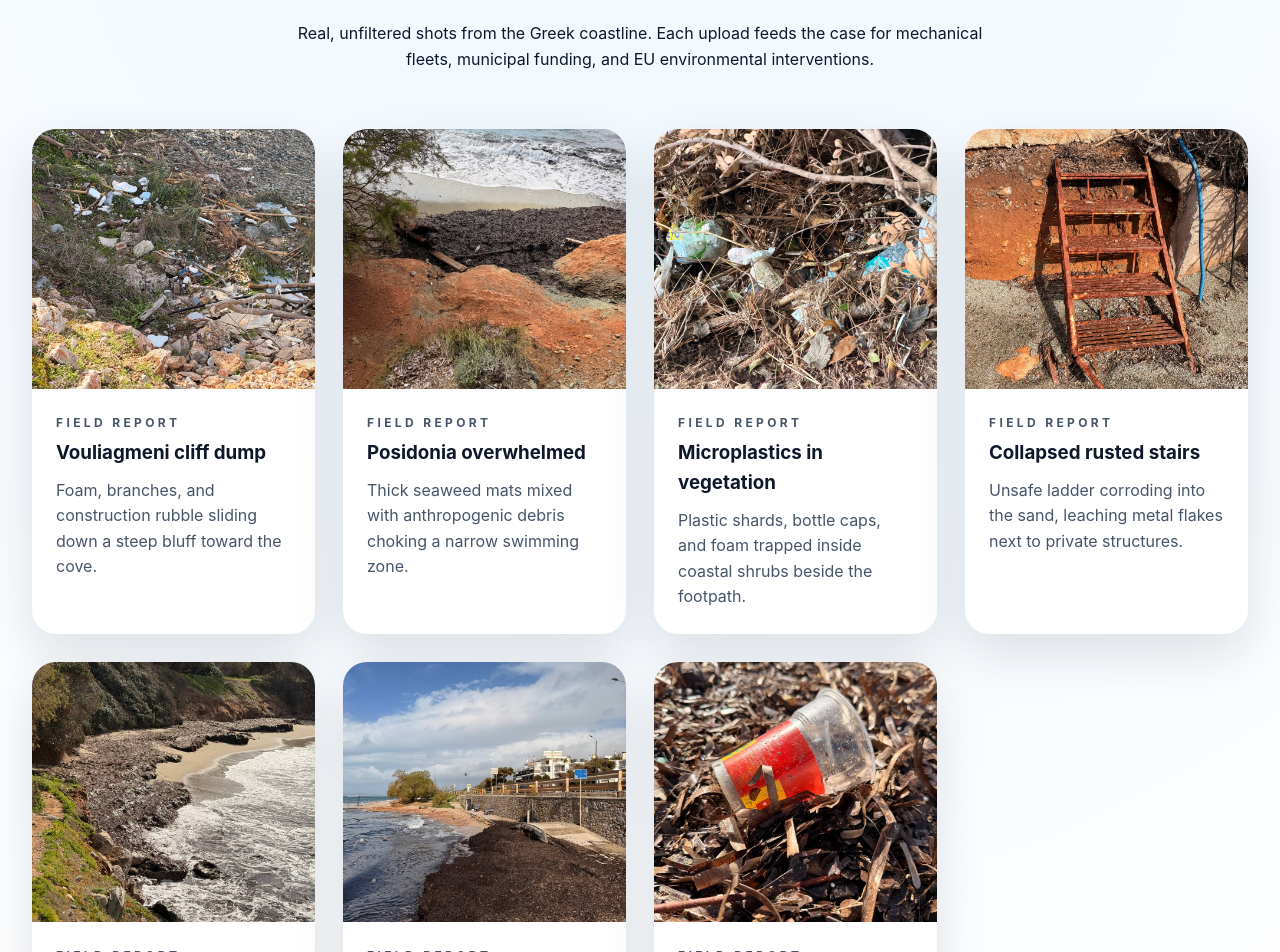
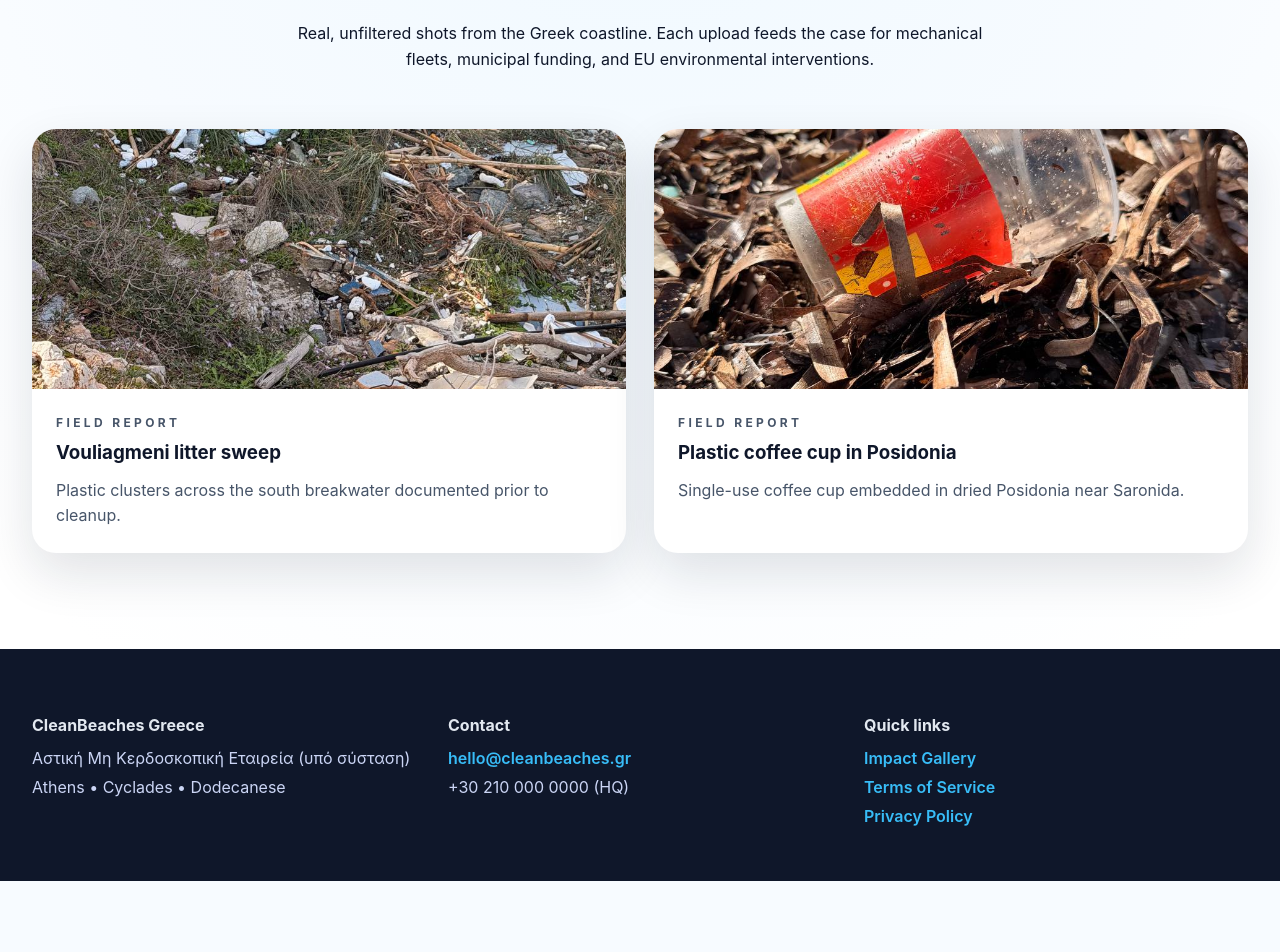
Before and after one commit to hackemy/cleanbeaches, a Vue app: page /problem in a window 1280 px wide. Shown: the part 200-1152 px from the top of the page. After the commit the page ends 1081 px from the top, so only its background shows below. Built offline with nearby package versions, Linux system fonts and the light colour scheme.

Commit message:
refactor: drive problem gallery from geoMedia dataset

```diff
--- a/src/data/geoMedia.json
+++ b/src/data/geoMedia.json
@@ -3,28 +3,31 @@
     "id": "sample-vouliagmeni-20250215",
     "title": "Vouliagmeni litter sweep",
     "description": "Plastic clusters across the south breakwater documented prior to cleanup.",
-    "capturedAt": "2025-02-15T09:32:00+02:00",
+    "location": "Vouliagmeni, Attica",
+    "capturedAt": "2025-12-27T14:56:06+02:00",
     "coords": {
-      "lat": 37.8096,
-      "lng": 23.7762
+      "lat": 37.691283,
+      "lng": 23.452586
     },
-    "photo": "/media/placeholder.jpg",
+    "photo": "problem-media/vouliagmeni-debris-01.jpg",
+    "showInGallery": true,
     "notes": [
-      "iPhone 17 Pro Max metadata",
-      "Sea state calm",
-      "Reported to Municipality of Vari-Voula-Vouliagmeni"
+      "Extracted from HEIC EXIF via ExifTool",
+      "South breakwater pilot evidence point"
     ]
   },
   {
     "id": "voula-cup-07",
     "title": "Plastic coffee cup in Posidonia",
     "description": "Single-use coffee cup embedded in dried Posidonia near Saronida.",
-    "capturedAt": "2026-02-16T00:00:00+02:00",
+    "location": "Saronida, Attica",
+    "capturedAt": "2026-02-16T10:48:05+02:00",
     "coords": {
       "lat": 37.74793042220487,
       "lng": 23.904861990932236
     },
     "photo": "problem-media/voula-cup-07.jpg",
+    "showInGallery": true,
     "notes": [
       "Coordinates provided manually",
       "Evidence from Saronida coastline"
--- a/src/data/problemCases.js
+++ b/src/data/problemCases.js
@@ -1,46 +1,14 @@
-const problemCases = [
-  {
-    id: 'vouliagmeni-debris-01',
-    title: 'Vouliagmeni cliff dump',
-    description: 'Foam, branches, and construction rubble sliding down a steep bluff toward the cove.',
-    photo: 'problem-media/vouliagmeni-debris-01.jpg',
-  },
-  {
-    id: 'vouliagmeni-posidonia-02',
-    title: 'Posidonia overwhelmed',
-    description: 'Thick seaweed mats mixed with anthropogenic debris choking a narrow swimming zone.',
-    photo: 'problem-media/vouliagmeni-posidonia-02.jpg',
-  },
-  {
-    id: 'vouliagmeni-shrub-03',
-    title: 'Microplastics in vegetation',
-    description: 'Plastic shards, bottle caps, and foam trapped inside coastal shrubs beside the footpath.',
-    photo: 'problem-media/vouliagmeni-shrub-03.jpg',
-  },
-  {
-    id: 'vouliagmeni-rust-04',
-    title: 'Collapsed rusted stairs',
-    description: 'Unsafe ladder corroding into the sand, leaching metal flakes next to private structures.',
-    photo: 'problem-media/vouliagmeni-rust-04.jpg',
-  },
-  {
-    id: 'vouliagmeni-cove-05',
-    title: 'Untouched cove buildup',
-    description: 'Remote pocket cove buried under meters of rotting seagrass and drifted trash.',
-    photo: 'problem-media/vouliagmeni-cove-05.jpg',
-  },
-  {
-    id: 'voula-promenade-06',
-    title: 'Voula promenade overflow',
-    description: 'Urban shoreline promenade inundated with seaweed and debris, blocking public access.',
-    photo: 'problem-media/voula-promenade-06.jpg',
-  },
-  {
-    id: 'voula-cup-07',
-    title: 'Plastic coffee cup in Posidonia',
-    description: 'Single-use coffee cup wedged into dried Posidonia near Saronida.',
-    photo: 'problem-media/voula-cup-07.jpg',
-  },
-]
+import geoMedia from './geoMedia.json'
+
+// Derive problem cases from geoMedia dataset so the gallery and the map
+// share the same source of truth.
+const problemCases = geoMedia
+  .filter((entry) => entry.showInGallery && entry.photo)
+  .map((entry) => ({
+    id: entry.id,
+    title: entry.title,
+    description: entry.description,
+    photo: entry.photo.startsWith('/') ? entry.photo.slice(1) : entry.photo,
+  }))
 
 export default problemCases
```
